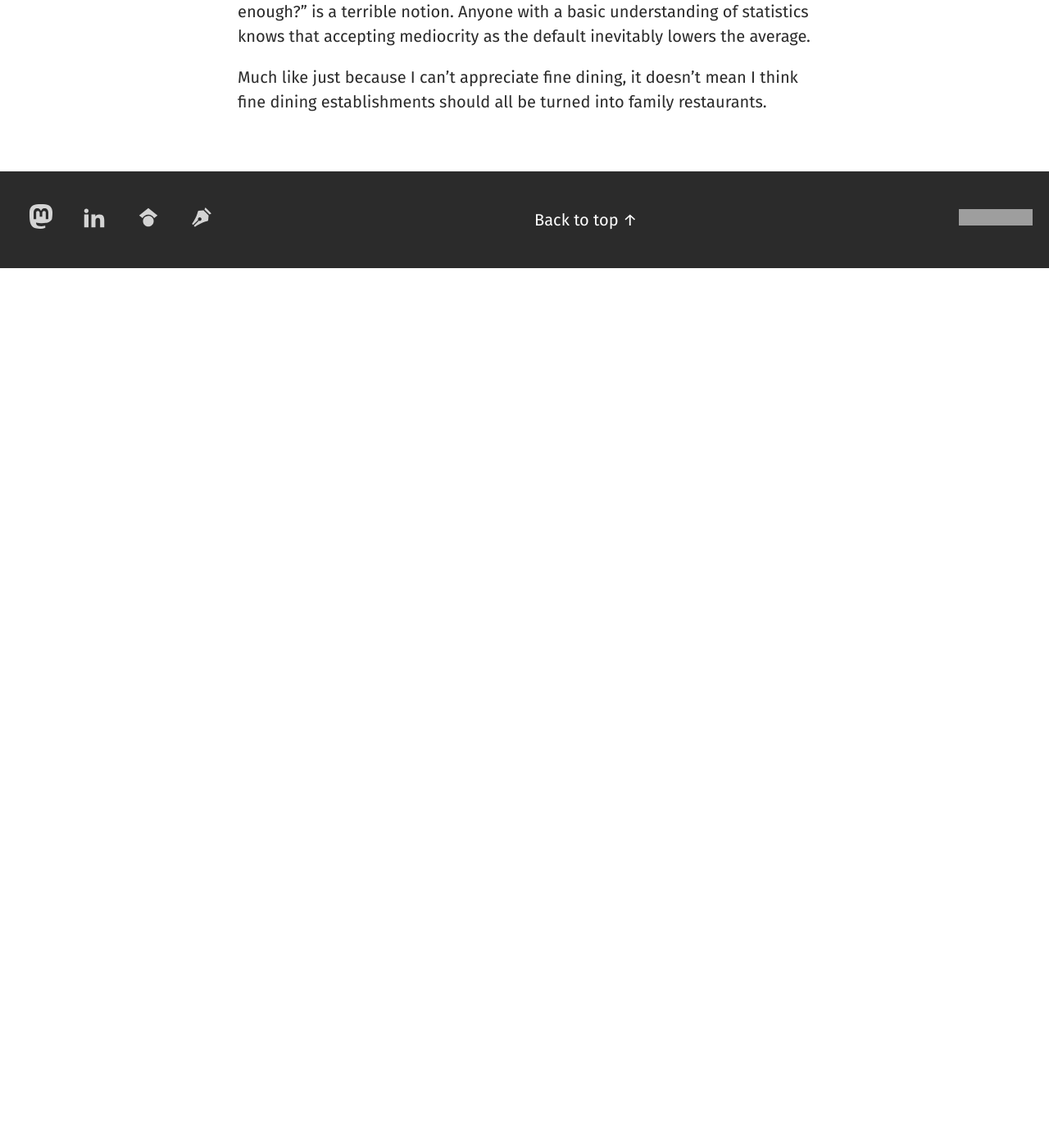
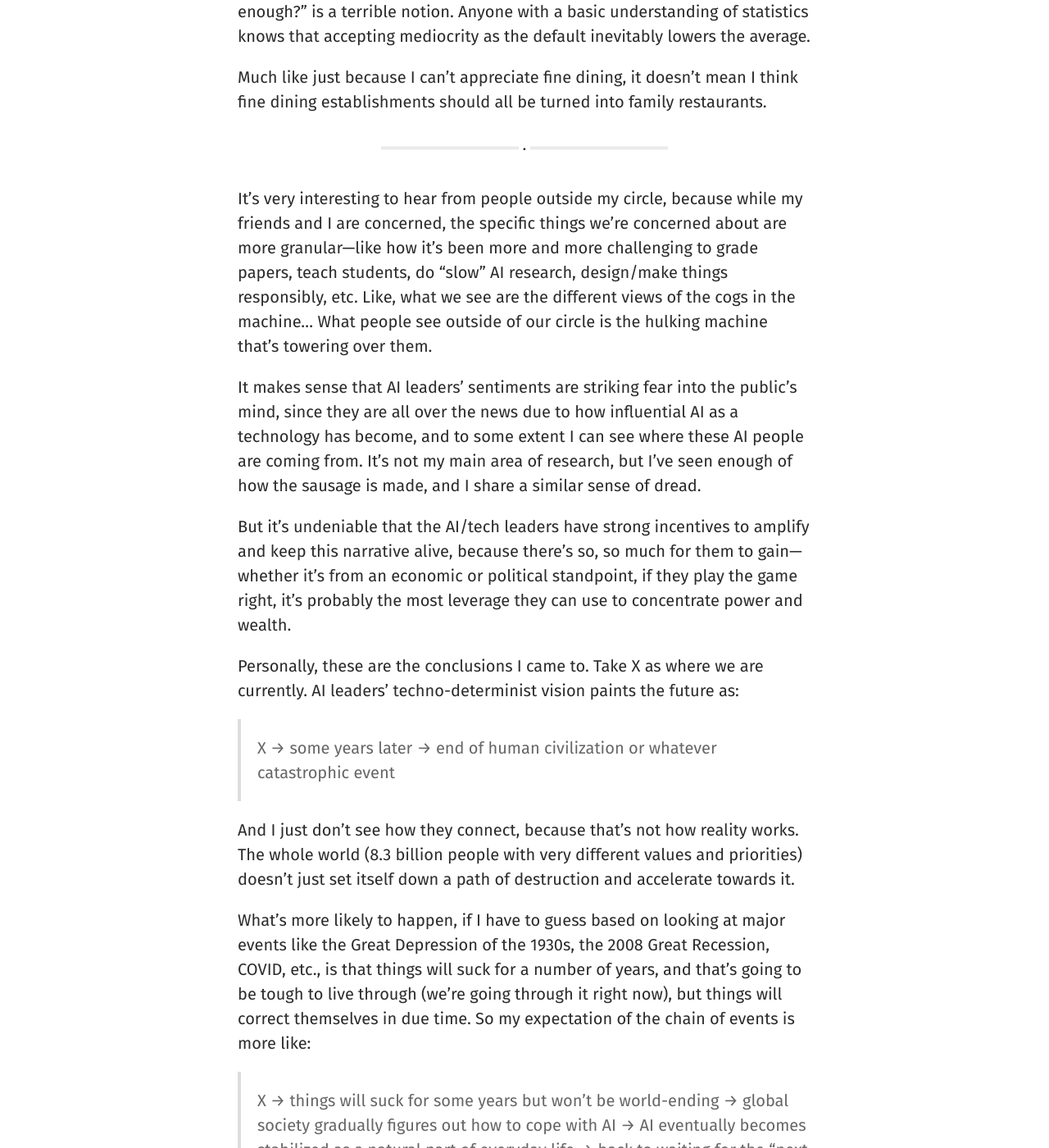
Before and after one commit to scorchingoyster/scorchingoyster.github.io, a Jekyll site: the page built from _posts/2026-10-20-thoughts-on-AI.markdown, in a window 1280 px wide and 1400 px high, scrolled down 1330 px. Shown: the whole window at 82% size. Built offline with Jekyll 4.4.1, drawn with Linux system fonts in a browser that asks for light colours; before the commit the page ends 1657 px from its top, so only the background shows below that; some of the changed text lies outside the part shown; grey boxes are pictures that could not be loaded.

Commit message:
Update blog

```diff
--- a/_posts/2026-10-20-thoughts-on-AI.markdown
+++ b/_posts/2026-10-20-thoughts-on-AI.markdown
@@ -22,3 +22,37 @@ I see this a lot in the academic field of HCI. There are lots of people who are
 This is also why I think statements like "as long as it works, isn't that good enough?" is a terrible notion. Anyone with a basic understanding of statistics knows that accepting mediocrity as the default inevitably lowers the average.
 
 Much like just because I can't appreciate fine dining, it doesn't mean I think fine dining establishments should all be turned into family restaurants.
+
+---
+
+It's very interesting to hear from people outside my circle, because while my friends and I are concerned, the specific things we're concerned about are more granular—like how it's been more and more challenging to grade papers, teach students, do "slow" AI research, design/make things responsibly, etc. Like, what we see are the different views of the cogs in the machine... What people see outside of our circle is the hulking machine that's towering over them.
+
+It makes sense that AI leaders' sentiments are striking fear into the public's mind, since they are all over the news due to how influential AI as a technology has become, and to some extent I can see where these AI people are coming from. It's not my main area of research, but I've seen enough of how the sausage is made, and I share a similar sense of dread.
+
+But it's undeniable that the AI/tech leaders have strong incentives to amplify and keep this narrative alive, because there's so, so much for them to gain—whether it's from an economic or political standpoint, if they play the game right, it's probably the most leverage they can use to concentrate power and wealth.
+
+Personally, these are the conclusions I came to. Take X as where we are currently. AI leaders' techno-determinist vision paints the future as:
+
+> X → some years later → end of human civilization or whatever catastrophic event
+
+And I just don't see how they connect, because that's not how reality works. The whole world (8.3 billion people with very different values and priorities) doesn't just set itself down a path of destruction and accelerate towards it.
+
+What's more likely to happen, if I have to guess based on looking at major events like the Great Depression of the 1930s, the 2008 Great Recession, COVID, etc., is that things will suck for a number of years, and that's going to be tough to live through (we're going through it right now), but things will correct themselves in due time. So my expectation of the chain of events is more like:
+
+> X → things will suck for some years but won't be world-ending → global society gradually figures out how to cope with AI → AI eventually becomes stabilized as a natural part of everyday life → back to waiting for the "next big thing"
+
+There's a tendency for the collective consciousness to gravitate towards a catastrophic, world-ending event, because for some reason, when we think of something big that goes south, we imagine the worst-case scenario—just like when we get a diagnosis that there's an unidentified mass growing inside our body, our first instinct is to jump to "oh god no it must be cancer", when in reality about 80% of diagnosed lumps are some sort of benign tumor. That is not to say a catastrophic event will never happen, but if you're really worried about a civilization-ending dystopia, you'll have much better odds betting on a slow, boring decline that will surely disappoint the cult members who are earnestly waiting for judgment day.
+
+---
+
+With tech changing like crazy these days, we all have to roll with a lot of sudden shifts, and even make trade-offs we never thought we'd have to make. On subreddits where professors and teachers gather, I often read people talk about how students these days depend too much on AI, can't focus, and so on...
+
+I'm not saying that that's not the case, but I think we could all try to be a little more understanding and forgiving.
+
+Because no young person today chose to be born into a world run by phones and social media. And nobody would pick to start their career in their 20s right when AI is flipping everything upside down. Feeling disappointed, lost, angry, or helpless is just totally understandable.
+
+This makes me realize more and more how important it is to hold on to "hope". Not the cheesy slogans people shout in anime or movies, not the kind of blind optimism about the future, but something closer to a discipline that you can keep consciously reflecting on... An inner backbone that can take whatever the unknown-unknown throws at you—the good and the bad.
+
+I'm reminded of what Andy said to Red in "The Shawshank Redemption":
+
+> Remember, Red, hope is a good thing, maybe the best of things, and no good thing ever dies. I will be hoping that this letter finds you, and finds you well.
```
Also changed, not shown: Gemfile.lock.
